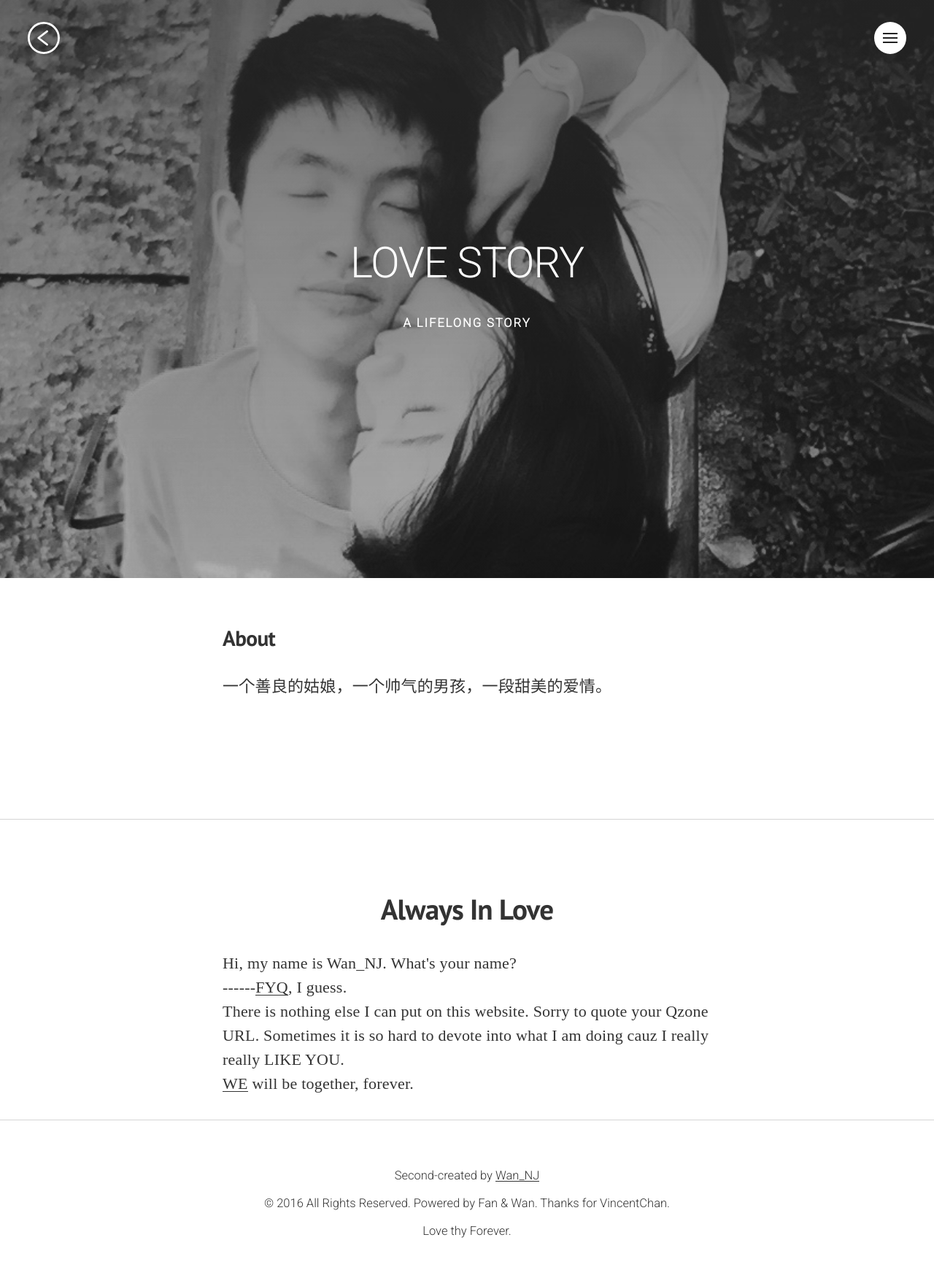
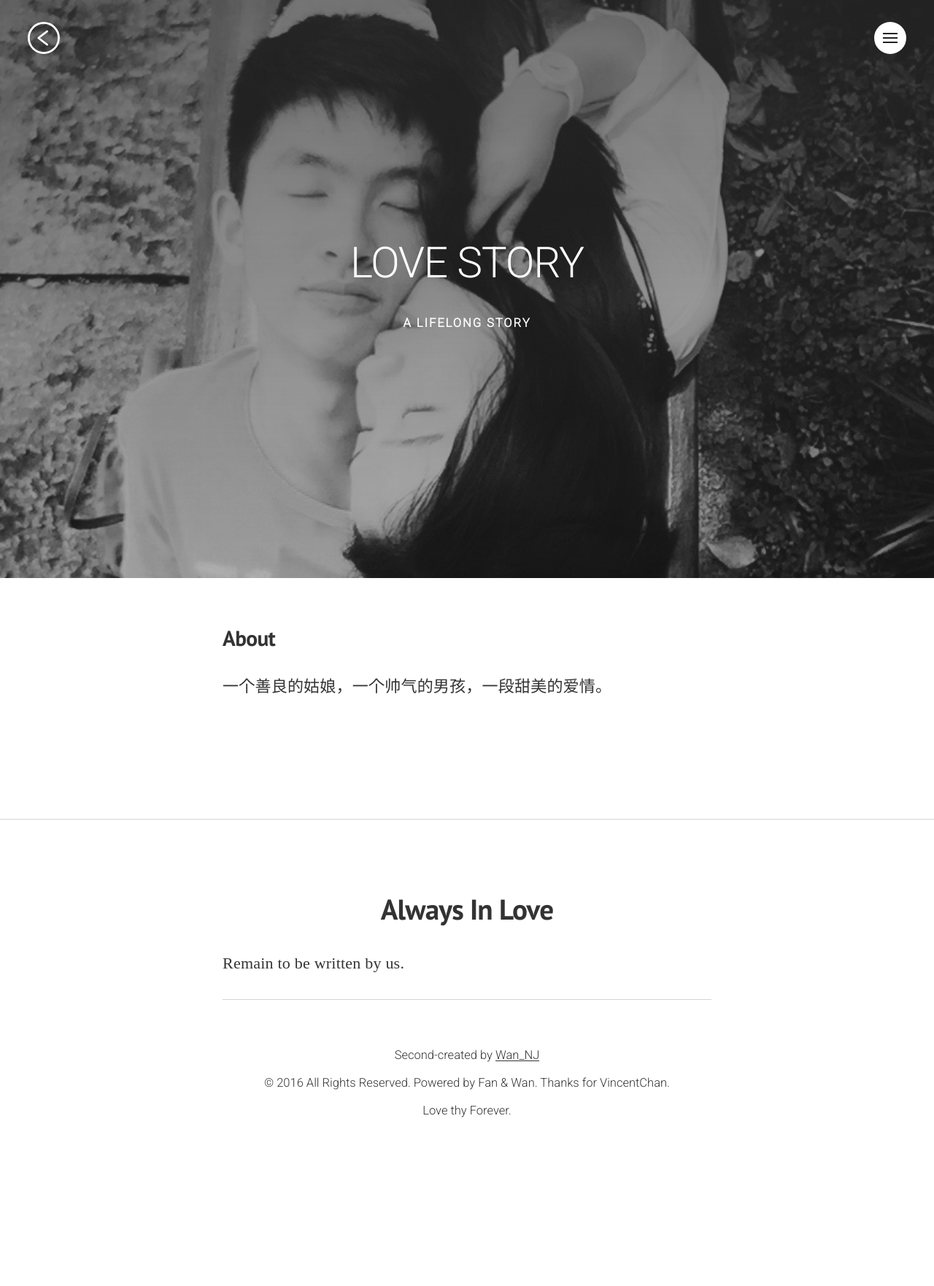
Before and after one commit to JayWan/JayWan.github.io, a Jekyll site: the page built from about/index.html, in a window 1280 px wide. Shown: the whole page at 73% size. Built offline with Jekyll 4.4.1, drawn with Linux system fonts in a browser that asks for light colours; nearby versions of some CDN libraries; some web fonts are replaced; after the commit the page ends 1597 px from its top, so only the background shows below that.

Commit message:
Fix back button: 2022

```diff
--- /dev/null
+++ b/_includes/back-button.html
@@ -0,0 +1,11 @@
+<nav class="menuWrapper">
+  <ul class="popover popover--menu">
+    <li class="menu-avatar">
+      <a href="/" class="brandLogo brandLogo--small
+      {% if page.bgContrast == "light" %}
+        brandLogo--black
+      {% endif %}
+      ">{{ site.name }}</a>
+    </li>
+  </ul>
+</nav>
--- /dev/null
+++ b/_includes/foot-note.html
@@ -0,0 +1,7 @@
+<section class="section--foot-note">
+  <div class="container container--content">
+    <h3 class="u-alignCenter">Always In Love</h3>
+    <p>Remain to be written by us.</p>
+    <hr/>
+  </div>
+</section>
--- a/_includes/menu.html
+++ /dev/null
@@ -1,18 +0,0 @@
-<nav class="menuWrapper">
-  <ul class="popover popover--menu">
-    <li class="menu-avatar">
-      <a href="{{ site.baseurl }}" class="brandLogo brandLogo--small
-      {% if page.bgContrast == "light" %}
-        brandLogo--black
-      {% endif %}
-      ">{{ site.name }}</a>
-      <ul class="list list--avatarMenu hidden">
-        <li class="list-item"><a href="">Twitter</a></li>
-        <li class="list-item"><a href="">LinkedIn</a></li>
-        <li class="list-item"><a href="">Quora</a></li>
-        <li class="list-item"><a href="">Dribbble</a></li>
-        <li class="list-item"><a href="">Kiva</a></li>
-      </ul>
-    </li>
-  </ul>
-</nav>
--- a/_includes/sidebar-nav.html
+++ b/_includes/sidebar-nav.html
@@ -1,7 +1,7 @@
 <nav role="navigation" class="sidebar sidebar--right">
   <a href="{{site.baseurl}}/" class="textLogo textLogo--white textLogo--sidebar">{{ site.name }}</a>
   <ul class="sidebar-recentPosts">
-    {% for post in site.posts offset:0 limit:10 %}
+    {% for post in site.posts offset:0 limit:20 %}
       {% if post.title == page.title %}
         <!-- exclude current post -->
       {% else %}
--- a/_includes/subscribe.html
+++ /dev/null
@@ -1,29 +0,0 @@
-<section class="section--subscribe">
-  <div class="container container--content">
-    <h3 class="u-alignCenter">Always In Love</h3>
-    <p>
-     Hi, my name is Wan_NJ</a>. What's your name?<br>
-     ------<a href="http://user.qzone.qq.com/847365786/msg">FYQ</a>, I guess.<br>There is nothing else I can put on this website. Sorry to quote your Qzone URL. Sometimes it is so hard to devote into what I am doing cauz I really really LIKE YOU.<br><a href="{{ site.baseurl }}/about/">WE</a> will be together, forever.
-    </p>
-    <!-- <!-- <div class="newsletterForm-wrapper">
-      <!-- Begin MailChimp Signup Form -->
-       <!-- <div id="mc_embed_signup">
-        <form action="{ get this from MailChimp }" method="post" id="mc-embedded-subscribe-form" name="mc-embedded-subscribe-form" class="validate" target="_blank" novalidate>
-          <div id="mc_embed_signup_scroll">
-            <div class="mc-field-group">
-              <input type="email" value="" name="EMAIL" class="textInput textInput--large" id="mce-EMAIL" placeholder="Your email address">
-            </div>
-            <div id="mce-responses" class="clear">
-              <div class="response" id="mce-error-response" style="display:none"></div>
-              <div class="response" id="mce-success-response" style="display:none"></div>
-            </div>    <!-- real people should not fill this in and expect good things - do not remove this or risk form bot signups
-            <div style="position: absolute; left: -5000px;"><input type="text" name="{ get this from MailChimp }" tabindex="-1" value=""></div>
-            <div class="clear u-alignCenter"><input type="submit" value="Get new blog posts by email" name="subscribe" id="mc-embedded-subscribe" class="button button--primary"></div>
-          </div>
-        </form>
-      </div> -->
-      <!--End mc_embed_signup-->
-    </div>
-    <hr/>
-  </div>
-</section>
--- a/_layouts/default.html
+++ b/_layouts/default.html
@@ -7,7 +7,7 @@
     {% if page.url != '/index.html' %}
       <input type="checkbox" class="sidebar-checkbox" id="sidebar-checkbox">
       {% include sidebar-nav.html %}
-      {% include menu.html %}
+      {% include back-button.html %}
     {% endif %}
 
     {{ content }}
@@ -17,7 +17,7 @@
     {% endif %}
 
     {% if page.url == '/index.html' %}
-      {% include subscribe.html %}
+      {% include foot-note.html %}
       {% include footer.html %}
     {% endif %}
 
--- a/_scss/_content.scss
+++ b/_scss/_content.scss
@@ -200,7 +200,7 @@
 }
 
 // Newsletter subscription area
-.section--subscribe {
+.section--foot-note {
   width: 100%;
   background: $white;
   padding: $leading 0 0;
--- a/about/index.html
+++ b/about/index.html
@@ -34,5 +34,5 @@ title: About Our Love
   </section>
 </article>
 <hr/>
-{% include subscribe.html %}
+{% include foot-note.html %}
 {% include footer.html %}
--- a/assets/css/main.css
+++ b/assets/css/main.css
@@ -2057,7 +2057,7 @@ body {
   filter: none;
 }
 
-.section--subscribe {
+.section--foot-note {
   width: 100%;
   background: #fff;
   padding: 1.5rem 0 0;
@@ -2065,7 +2065,7 @@ body {
   z-index: 400;
 }
 
-.section--subscribe h3 {
+.section--foot-note h3 {
   margin-top: 1.5rem;
 }
 
--- a/index.html
+++ b/index.html
@@ -19,11 +19,7 @@ title: LoveStory
   </div>
 </section>
 
-
-
-    <embed src="/assets/bgm/Get Up.mp3" autostart="true" loop="－1" width=0 height=0 ></embed>
-
-
+<audio autoplay loop src="/assets/bgm/Get Up.mp3"></audio>
 
 <section class="section--postsWrapper">
   <div class="container">
```
Also changed, not shown: _includes/comments.html (deleted, +0 -15 lines), _layouts/post.html (+11 -17 lines).
